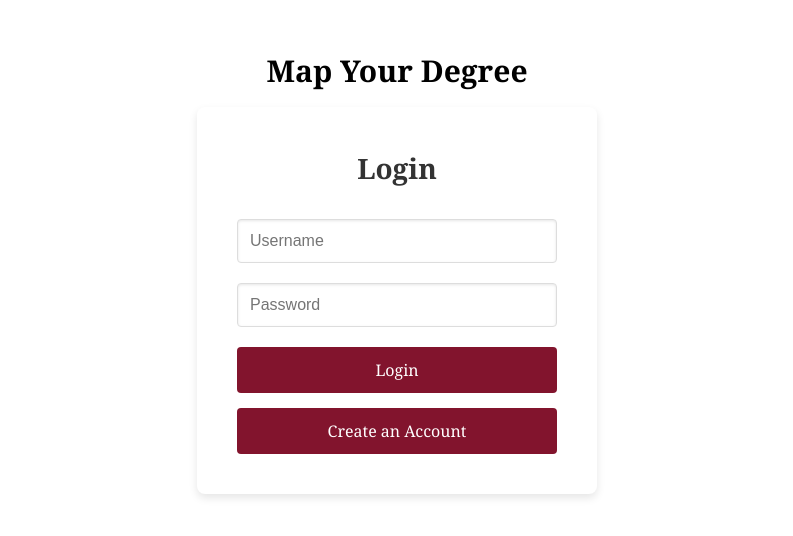
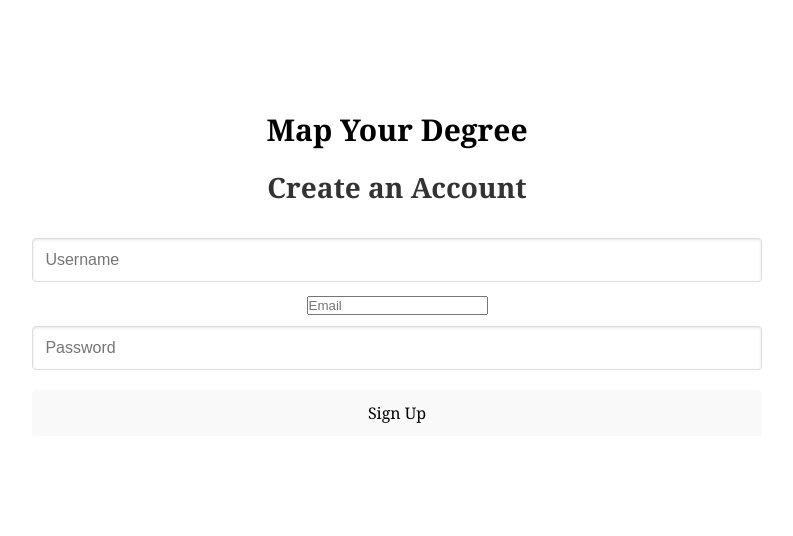
Before and after one commit to izzietaylor123/MapYourDegree, a React (Vite) app in the folder map-your-degree/: page /create-account in a window 1280 px wide. Shown: the part 126-662 px from the top of the page, without its empty margins (243-1036 px from the left). Built offline with nearby package versions, Linux system fonts and the light colour scheme.

Commit message:
Create account page works

```diff
--- a/map-your-degree/src/App.jsx
+++ b/map-your-degree/src/App.jsx
@@ -1,16 +1,19 @@
 import { useState } from 'react'
-//import { BrowserRouter as Router, Routes, Route } from "react-router-dom";
+import { BrowserRouter as Router, Routes, Route } from "react-router-dom";
 import './App.css'
 import Header from './Pages/Login/Header'
 import Login from './Pages/Login/Login.jsx'
+import CreateAccount from './Pages/CreateAccount/CreateAccount.jsx';
 
 function App() {
-
   return (
-    <>
-    <Header></Header>
-    <Login/>
-    </>
+    <Router>
+      <Header />
+      <Routes>
+        <Route path="/" element={<Login />} />
+        <Route path="/create-account" element={<CreateAccount />} />
+      </Routes>
+    </Router>
   )
 }
 
--- a/map-your-degree/src/Pages/CreateAccount/CreateAccount.jsx
+++ b/map-your-degree/src/Pages/CreateAccount/CreateAccount.jsx
@@ -1,4 +1,4 @@
-import '.CreatAccount.css'
+import './CreateAccount.css';
 function CreateAccount() {
     return (
       <div className="create-account-container">
--- a/map-your-degree/src/Pages/Login/Login.jsx
+++ b/map-your-degree/src/Pages/Login/Login.jsx
@@ -1,5 +1,5 @@
 import './login.css';
-//import { Link } from "react-router-dom";
+import { Link } from "react-router-dom";
 
 function Login() {
   return (
@@ -21,9 +21,11 @@ function Login() {
           <button type="submit" className="login-btn">
             Login
           </button>
+          <Link to="/create-account">
             <button type="button" className="create-account-btn">
-        <a href="/create-account">Create an Account</a>
+              Create an Account
             </button>
+          </Link>
         </form>
       </div>
   );
```
Lines whose indentation alone changed are shown as unchanged.
